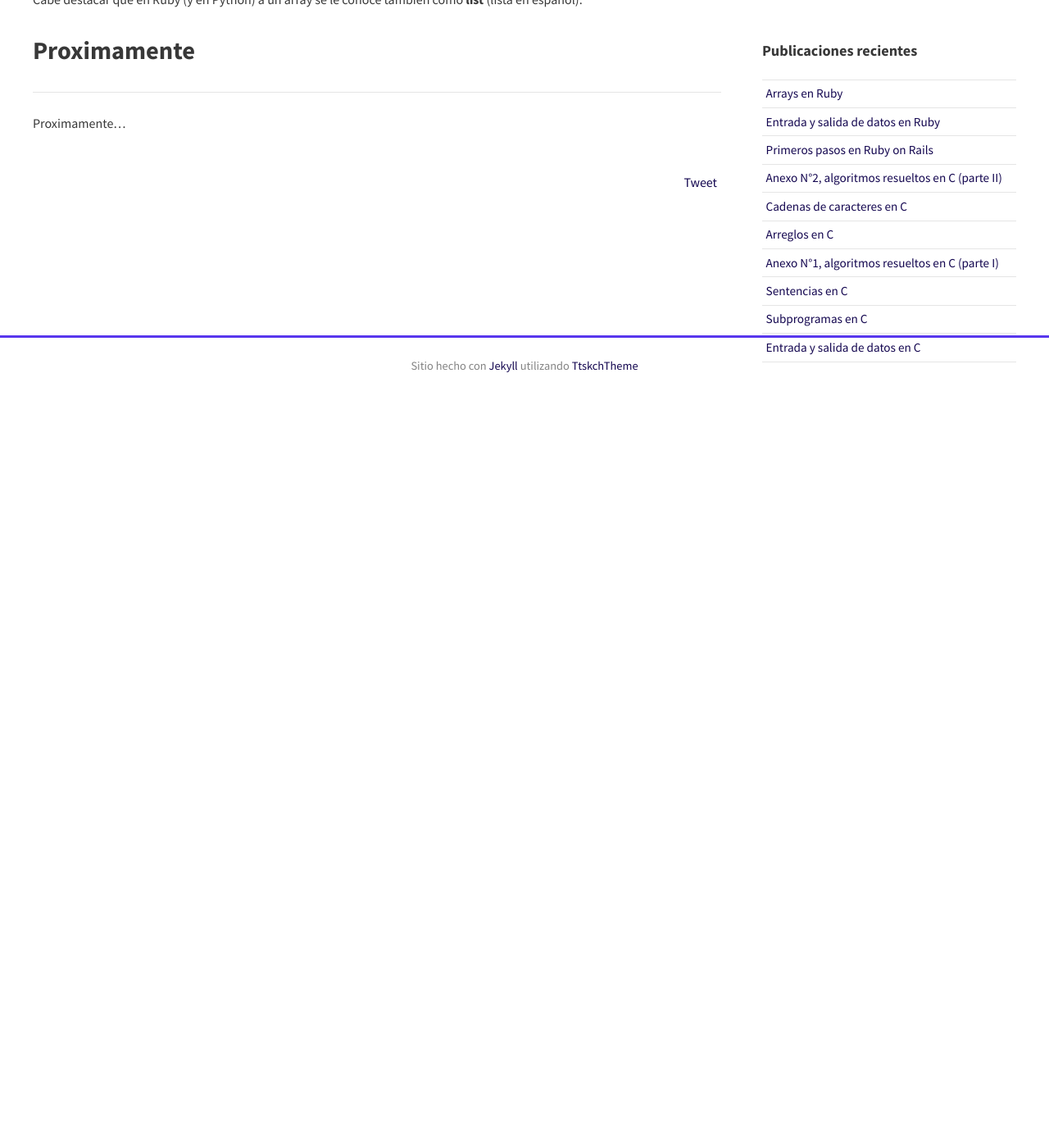
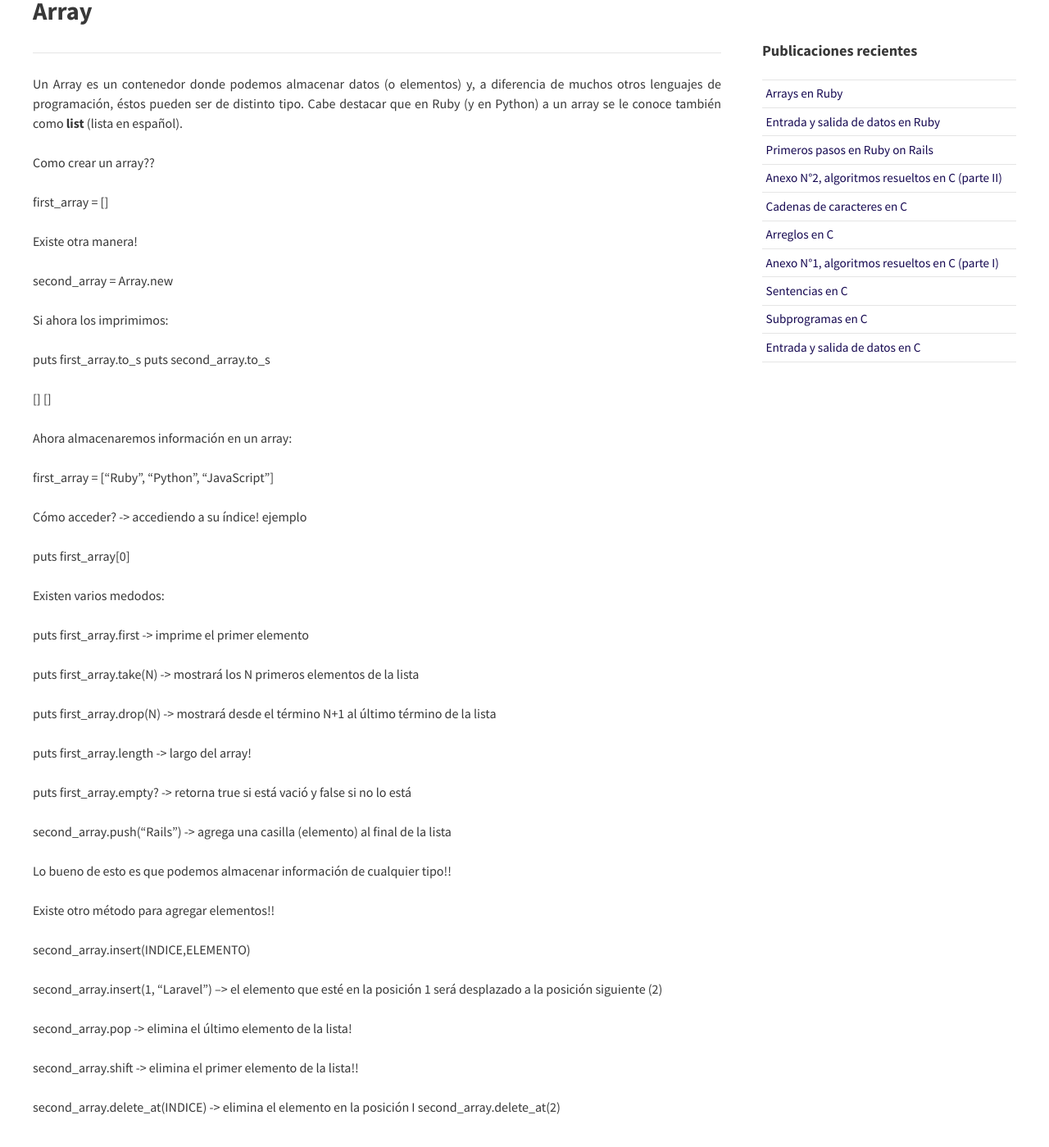
Before and after one commit to nisoto/nisoto, a Jekyll site: the page built from _posts/2017-08-11-arrays-ruby.md, in a window 1280 px wide and 1400 px high, scrolled down 542 px. Shown: the whole window at 82% size. Built offline with Jekyll 4.4.1, drawn with Linux system fonts in a browser that asks for light colours; nearby versions of some CDN libraries; comment, search, counter and statistics services are not loaded; before the commit the page ends 1022 px from its top, so only the background shows below that; some of the changed text lies outside the part shown.

Commit message:
subiendo parte del capitulo arrays en ruby

```diff
--- a/_posts/2017-08-11-arrays-ruby.md
+++ b/_posts/2017-08-11-arrays-ruby.md
@@ -7,11 +7,72 @@ eye_catch:
 
 En este sexto capítulo del curso de Ruby (si no has visto el capítulo anterior has clic [aquí](https://nisoto.github.io/2017/08/10/entrada-y-salida-ruby/)) aprenderás a utilizar una de las estructuras de datos más utilizadas en el mundo de la programación: los arrays (arreglos en español). A pesar de que en la mayoría de los lenguajes de programación los array permiten almacenar información de un mismo tipo, en Ruby es algo distinto.
 
-Cabe destacar que en Ruby (y en Python) a un array se le conoce también como **list** (lista en español).
-
 <!--more-->
 
-## Proximamente
----------------
+## Array
+--------
 
-Proximamente...
+Un Array es un contenedor donde podemos almacenar datos (o elementos) y, a diferencia de muchos otros lenguajes de programación, éstos pueden ser de distinto tipo. Cabe destacar que en Ruby (y en Python) a un array se le conoce también como **list** (lista en español).
+
+
+
+
+
+
+
+
+
+
+
+Como crear un array??
+
+first_array = []
+
+Existe otra manera!
+
+second_array = Array.new
+
+Si ahora los imprimimos:
+
+puts first_array.to_s
+puts second_array.to_s
+
+[]
+[]
+
+Ahora almacenaremos información en un array:
+
+first_array = ["Ruby", "Python", "JavaScript"]
+
+Cómo acceder? -> accediendo a su índice! ejemplo
+
+puts first_array[0]
+
+Existen varios medodos:
+
+puts first_array.first -> imprime el primer elemento
+
+puts first_array.take(N) -> mostrará los N primeros elementos de la lista
+
+puts first_array.drop(N) -> mostrará desde el término N+1 al último término de la lista
+
+puts first_array.length -> largo del array!
+
+puts first_array.empty? -> retorna true si está vació y false si no lo está
+
+second_array.push("Rails") -> agrega una casilla (elemento) al final de la lista
+
+Lo bueno de esto es que podemos almacenar información de cualquier tipo!!
+
+Existe otro método para agregar elementos!!
+
+second_array.insert(INDICE,ELEMENTO)
+
+second_array.insert(1, "Laravel") --> el elemento que esté en la posición 1 será desplazado a la posición siguiente (2)
+
+second_array.pop -> elimina el último elemento de la lista!
+
+second_array.shift -> elimina el primer elemento de la lista!!
+
+second_array.delete_at(INDICE) -> elimina el elemento en la posición I
+second_array.delete_at(2)
```
